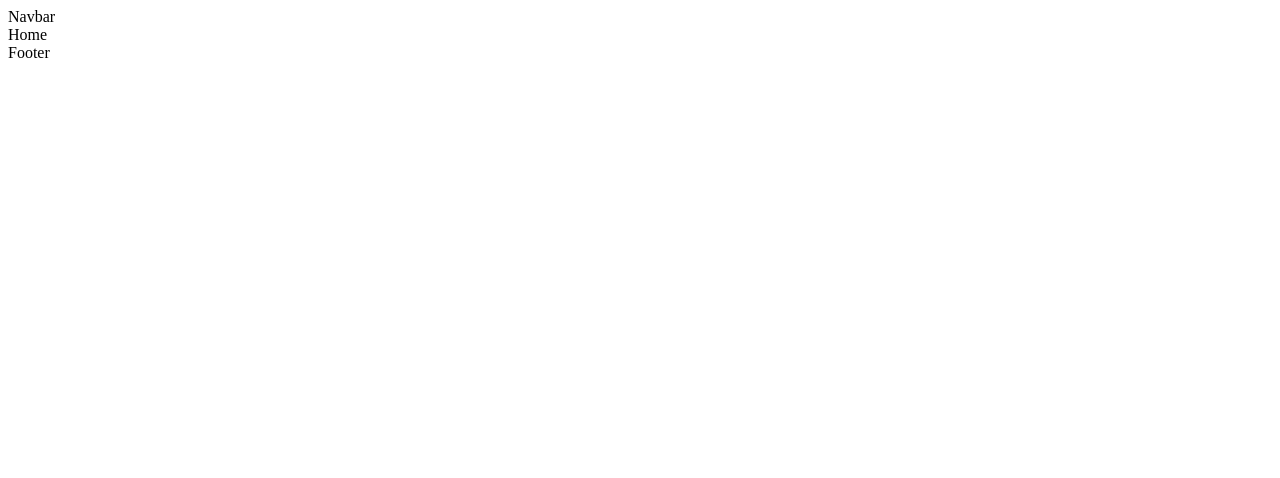
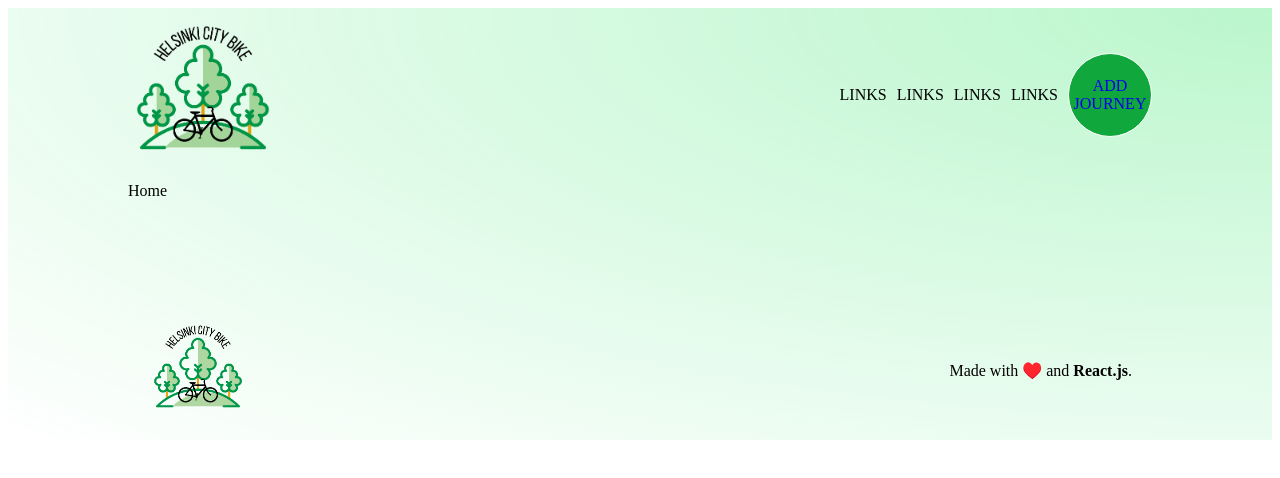
Before and after one commit to OlliHeik/Dev-Academy-2023, a React (Create React App) app in the folder frontend/: page / in a window 1280 px wide. Shown: the top 478 px of the page. Built offline with nearby package versions, Linux system fonts and the light colour scheme.

Commit message:
logo, navbar and footer design

```diff
--- a/frontend/src/components/Footer.jsx
+++ b/frontend/src/components/Footer.jsx
@@ -1,8 +1,14 @@
 import React from 'react'
+import Logo from "../img/logo.png"
 
 const Footer = () => {
     return (
-        <div>Footer</div>
+        <footer>
+            <img src={Logo} alt="" />
+            <span>
+                Made with ♥️ and <b>React.js</b>.
+            </span>
+        </footer>
     )
 }
 
--- a/frontend/src/components/Navbar.jsx
+++ b/frontend/src/components/Navbar.jsx
@@ -1,8 +1,33 @@
 import React from 'react'
+import Logo from "../img/logo.png"
+import {Link} from "react-router-dom"
 
 const Navbar = () => {
     return (
-        <div>Navbar</div>
+        <div className="navbar">
+            <div className="container">
+                <div className="logo">
+                    <img src={Logo} alt=""/>
+                </div>
+                <div className="links">
+                    <Link className="link">
+                        <h6>LINKS</h6>
+                    </Link>
+                    <Link className="link">
+                        <h6>LINKS</h6>
+                    </Link>
+                    <Link className="link">
+                        <h6>LINKS</h6>
+                    </Link>
+                    <Link className="link">
+                        <h6>LINKS</h6>
+                    </Link>
+                    <span className="add">
+                        <Link className="add-link">ADD JOURNEY</Link>
+                    </span>
+                </div>
+            </div>
+        </div>
     )
 }
 
--- a/frontend/src/style.scss
+++ b/frontend/src/style.scss
@@ -0,0 +1,91 @@
+$Green: #10a73d;
+$LightGreen: #0ce04c48;
+
+.app {
+    display: flex;
+    justify-content: center;
+    background: radial-gradient(ellipse at top right, $LightGreen, transparent);
+
+    .container {
+        width: 1024px;
+
+        .link {
+            text-decoration: none;
+            color: inherit;
+        }
+
+        // NAVBAR
+        .navbar {
+            .container {
+                padding: 10px 0px;
+                display: flex;
+                align-items: center;
+                justify-content: space-between;
+                .logo{
+                    img {
+                        width: 150px;
+                        mix-blend-mode: multiply;
+                    }
+                }
+                .links{
+                    display: flex;
+                    align-items: center;
+                    gap: 10px;
+
+                    h6 {
+                        font-size: 16px;
+                        font-weight: 300;
+                    }
+
+                    span {
+                        cursor: pointer;
+                    }
+
+                    .add {
+                        background-color: $Green;
+                        width: 82px;
+                        height: 82px;
+                        border-radius: 50%;
+                        display: flex;
+                        align-items: center;
+                        justify-content: center;
+                        font-weight: 300;
+                        border: 1px solid white;
+
+                        &:hover {
+                        color: teal;
+                        background-color: $LightGreen;
+                        border: 1px solid teal;
+                        }
+
+                        .add-link {
+                            text-decoration: none;
+                            display: flex;
+                            justify-content: center;
+                            flex-direction: column;
+                            text-align: center;
+                        }
+                    }
+
+                }
+            }
+        }
+
+        // FOOTER
+
+        footer {
+            margin-top: 100px;
+            padding: 20px;
+
+            display: flex;
+            align-items: center;
+            justify-content: space-between;
+
+            img {
+                height: 100px;
+                mix-blend-mode: multiply;
+            }
+
+        }
+    }
+}
```
Also changed, not shown: frontend/src/img/logo.png (added).
